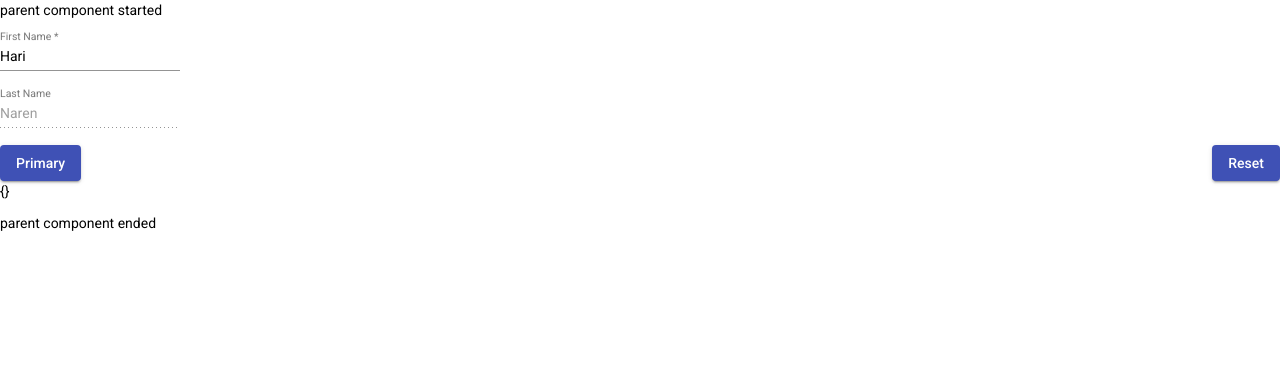
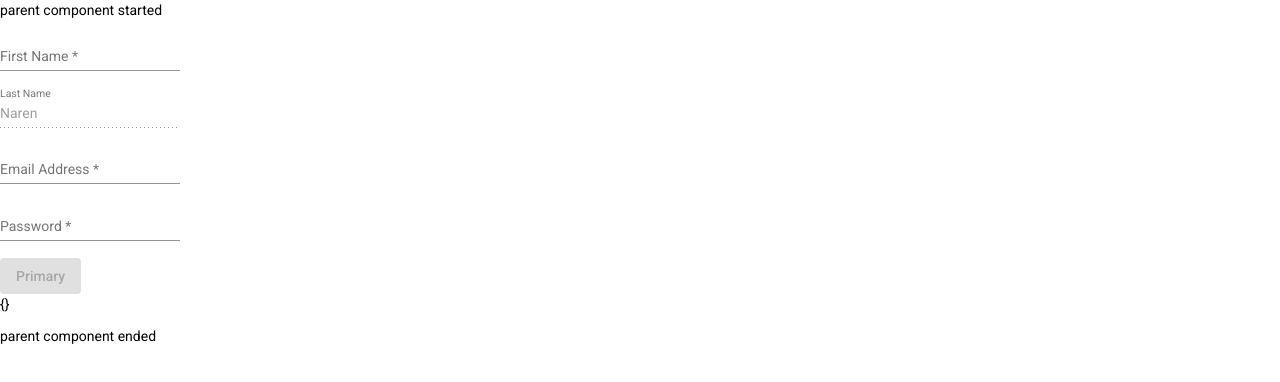
Before and after one commit to katakam001/angular-batch2, an Angular app: page / in a window 1280 px wide. Shown: the top 382 px of the page. Built offline with nearby package versions, Linux system fonts and the light colour scheme.

Commit message:
Adding Mulitple Validation and Form Group Changes.

```diff
--- a/src/app/app.component.html
+++ b/src/app/app.component.html
@@ -56,5 +56,5 @@
   </mat-card> -->
   <p>parent component started</p>
 <!-- <app-item-component></app-item-component> -->
-<app-employee></app-employee>
+<app-personal></app-personal>
 <p>parent component ended</p>
--- a/src/app/app.module.ts
+++ b/src/app/app.module.ts
@@ -8,12 +8,14 @@ import { BrowserAnimationsModule } from '@angular/platform-browser/animations';
 import { DemoMaterialModule } from './material-module';
 import { FormsModule, ReactiveFormsModule } from '@angular/forms';
 import { EmployeeComponent } from './employee/employee.component';
+import { PersonalComponent } from './personal/personal.component';
 
 @NgModule({
   declarations: [
     AppComponent,
     ItemComponentComponent,
-    EmployeeComponent
+    EmployeeComponent,
+    PersonalComponent
   ],
   imports: [
     BrowserModule,
--- a/src/app/employee/employee.component.ts
+++ b/src/app/employee/employee.component.ts
@@ -17,7 +17,7 @@ export class EmployeeComponent implements OnInit {
   }
 
   // firstName = new FormControl('');
-  firstName = new FormControl({ value: 'Hari', disabled: false },Validators.required);
+  firstName = new FormControl({ value: '', disabled: false },[Validators.required,Validators.maxLength(10),Validators.minLength(5)]);
   lastName = new FormControl({ value: 'Naren', disabled: true });
   read(){
    this.display={
--- /dev/null
+++ b/src/app/personal/personal.component.html
@@ -0,0 +1,37 @@
+<form [formGroup]="personalDetails">
+  <div>
+  <mat-form-field>
+    <mat-label>
+      First Name
+    </mat-label>
+    <input matInput placeholder="Raj" formControlName="firstName">
+  </mat-form-field>
+</div>
+<div>
+  <mat-form-field>
+    <mat-label>
+      Last Name
+    </mat-label>
+    <input matInput placeholder="katakam" formControlName="lastName">
+  </mat-form-field>
+</div>
+<div>
+  <mat-form-field>
+    <mat-label>
+      Email Address
+    </mat-label>
+    <input matInput placeholder="katakam001@gmail.com" formControlName="email">
+  </mat-form-field>
+</div>
+<div>
+  <mat-form-field>
+    <mat-label>
+      Password
+    </mat-label>
+    <input matInput type="password" formControlName="password">
+  </mat-form-field>
+</div>
+  <button [disabled]="personalDetails.invalid"  mat-raised-button color="primary"(click)="read()">Primary</button>
+  <!-- <button mat-raised-button style="float: right;" color="primary"(click)="reset()">Reset</button> -->
+  <p>{{display|json}}</p>
+</form>
--- /dev/null
+++ b/src/app/personal/personal.component.ts
@@ -0,0 +1,34 @@
+import { Component, OnInit } from '@angular/core';
+import { FormControl, Validators, FormGroup, Form } from '@angular/forms';
+
+@Component({
+  selector: 'app-personal',
+  templateUrl: './personal.component.html',
+  styleUrls: ['./personal.component.scss']
+})
+export class PersonalComponent implements OnInit {
+  name1:string;
+  name2:string;
+  display={};
+  ngModeldisplay={};
+  constructor() { }
+  personalDetails:FormGroup;
+  ngOnInit(): void {
+    this.personalDetails = new FormGroup({
+      firstName : new FormControl({ value: '', disabled: false },[Validators.required,Validators.maxLength(10),Validators.minLength(5)]),
+      lastName : new FormControl({ value: 'Naren', disabled: true },[Validators.required]),
+      email:new FormControl({value: '', disabled: false },[Validators.required,Validators.email]),
+      password:new FormControl({value: '', disabled: false},Validators.required)
+      });
+  }
+
+  read(){
+    this.display={
+    "firstName":this.personalDetails.get('firstName').value,
+    "lastName":this.personalDetails.get('lastName').value
+    }
+
+  }
+
+
+}
```
Also changed, not shown: src/app/personal/personal.component.scss (added), 1 other file (tests, documents, lock files or other folders).
